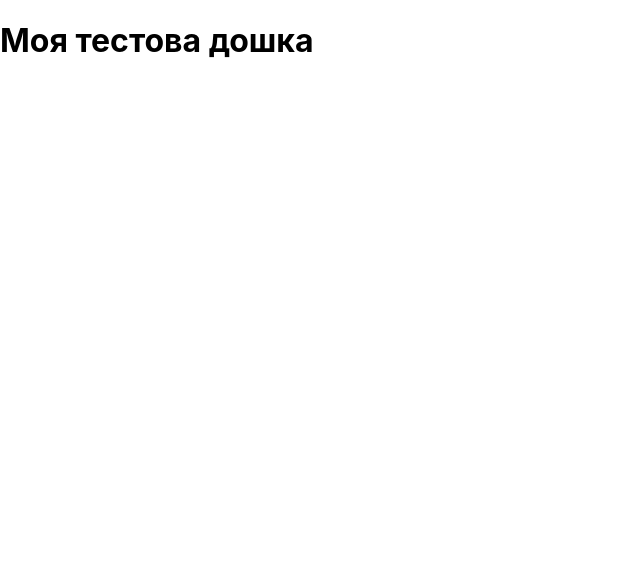
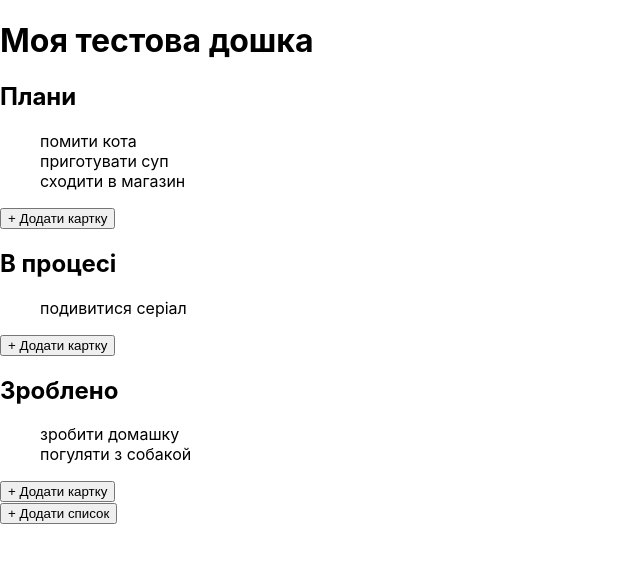
Before and after one commit to LidiRo/My-Trello, a React (Create React App) app: page /board in a window 1280 px wide. Shown: the top 562 px of the page, without its empty margins (0-640 px from the left). Built offline with nearby package versions, Linux system fonts and the light colour scheme.

Commit message:
Added the necessary components for the board page.

```diff
--- a/package.json
+++ b/package.json
@@ -53,6 +53,7 @@
     "eslint-plugin-react": "^7.33.2",
     "husky": "^8.0.3",
     "prettier": "3.0.3",
+    "sass": "^1.68.0",
     "typescript": "^5.2.2"
   }
 }
--- /dev/null
+++ b/src/common/interfaces/IList.d.ts
@@ -0,0 +1,6 @@
+import { ICard } from "../../../../common/interfaces/ICard";
+
+export interface IList {
+    title: string;
+    cards?: ICard[];
+}
--- a/src/pages/Board/Board.tsx
+++ b/src/pages/Board/Board.tsx
@@ -1,5 +1,7 @@
 import React, { useState } from "react";
+import './board.scss';
 import { List } from "./components/List/List";
+
 
 export const Board = () => {
     const [title] = useState("Моя тестова дошка");
@@ -34,9 +36,11 @@ export const Board = () => {
         <>
             <h1>{title}</h1>
             <div className="lists">
-                {/* {lists.map((item) => (
-                    <List key={item.id} title={item.title} cards={item.cards} />))} */}
+                {lists.map((item) => (
+                    <div><List key={item.id} title={item.title} cards={item.cards} /></div>
+                ))}
             </div>
+            <button type="button">+ Додати список</button>
         </>
     );
 }
--- /dev/null
+++ b/src/pages/Board/components/Card/Card.tsx
@@ -0,0 +1,5 @@
+import React from "react";
+
+export const Card = ({ title }: { title: string }) => (
+    <div>{ title }</div>
+);
--- a/src/pages/Board/components/List/List.tsx
+++ b/src/pages/Board/components/List/List.tsx
@@ -1,5 +1,13 @@
-import { ICard } from "../../../../common/interfaces/ICard";
+import React from "react";
+import '../list.scss';
+import { IList } from "../../../../common/interfaces/IList";
+import { Card } from "../Card/Card";
 
-export const List = (title: string, cards: ICard[]) => {
-    return title;
+export const List = (props : IList) => {
+    return (
+        <>
+            <h2>{props.title}</h2>
+            <ul>{props.cards?.map(el => <Card key={el.id} title={el.title} />)}</ul>
+            <button type="button">+ Додати картку</button>
+        </>);
 }
```
Also changed, not shown: src/pages/Board/board.scss (added), src/pages/Board/components/list.scss (added), 1 other file (tests, documents, lock files or other folders).
